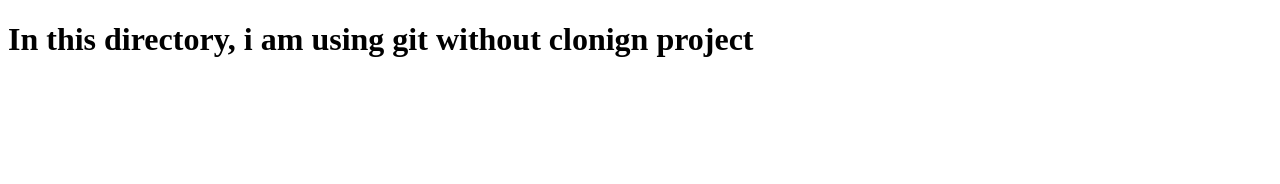
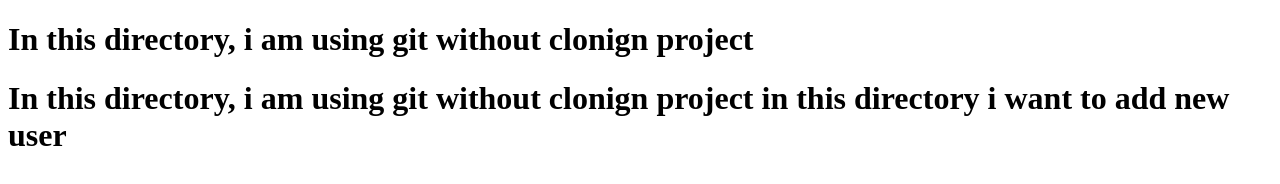
Before and after one commit to Sushilkumarra/thur191224, a plain HTML site: page index.html in a window 1280 px wide. Drawn offline with Linux system fonts and the light colour scheme.

Commit message:
Add new user

```diff
--- a/index.html
+++ b/index.html
@@ -7,5 +7,6 @@
 </head>
 <body>
     <h1>In this directory, i am using git without clonign project</h1>
+    <h1>In this directory, i am using git without clonign project in this directory i want to add new user</h1>
 </body>
 </html>
```
